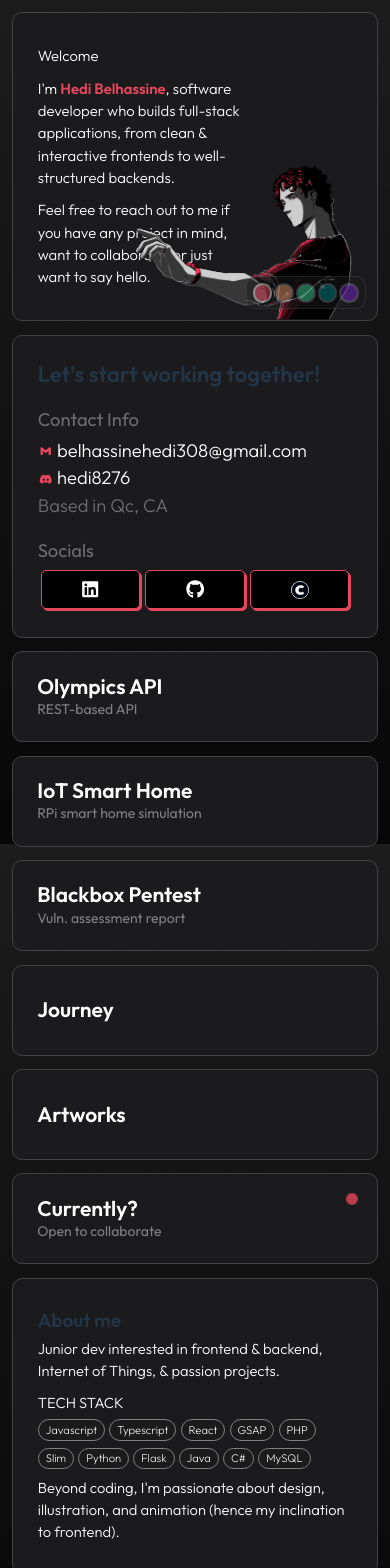
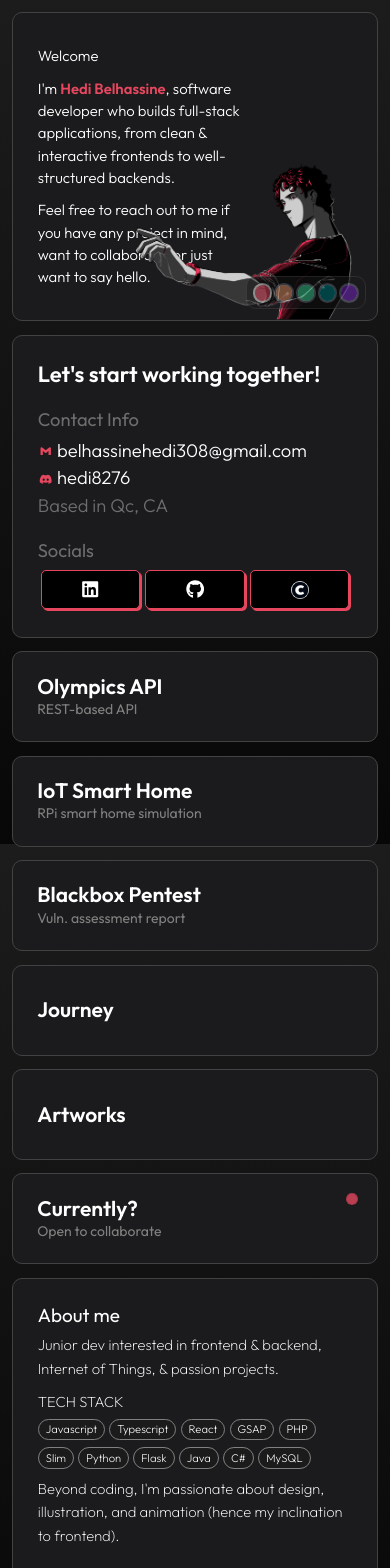
Before and after one commit to hedi3489/my-portfolio, a React (Vite) app: page / in a window 390 px wide. Shown: the top 1568 px of the page. Built offline with nearby package versions, Linux system fonts and the light colour scheme.

Commit message:
Little CSS cleanup

```diff
--- a/src/components/Cards.jsx
+++ b/src/components/Cards.jsx
@@ -15,11 +15,14 @@ import { FaGithub as Github } from "react-icons/fa";
 import CaraPNG from "../assets/cara-logo.png"
 
 function BioCard() {
+  const pStyle = { margin: '0.3em 0', padding: '0.2em 0', fontSize: 'clamp(0.8rem, 1.06rem, 1.1rem)' }
+  const bStyle = { fontWeight: '600', color: 'var(--border-card-secondary)' }
+
   return <div className='flex flex-5 width-100 height-100 card position-relative'>
     <div className="bio-text width-65 height-50">
-      <p>Welcome</p>
-      <p>I'm <b>Hedi Belhassine</b>, software developer who builds full-stack applications, from clean & interactive frontends to well-structured backends.</p>
-      <p>Feel free to reach out to me if you have any project in mind, want to collaborate, or just want to say hello. </p>
+      <p style={pStyle}>Welcome</p>
+      <p style={pStyle}>I'm <b style={bStyle}>Hedi Belhassine</b>, software developer who builds full-stack applications, from clean & interactive frontends to well-structured backends.</p>
+      <p style={pStyle}>Feel free to reach out to me if you have any project in mind, want to collaborate, or just want to say hello. </p>
     </div>
 
     <CaptionedImage
@@ -64,13 +67,14 @@ function BioCard() {
 }
 
 function ContactCard() {
+  const littleIcon = { paddingTop: '5px', fontSize: '1.1rem', color: 'var(--border-card-secondary)' }
   return (
     <div>
       <div className="height-100 card contact-card">
         <h3><b>Let's start working together!</b></h3><br />
         <h4 style={{ color: '#6d6d6d', marginBottom: "0.2em" }}>Contact Info</h4>
-        <p><SiGmail className="tiny-socials-icon" /> belhassinehedi308@gmail.com</p>
-        <p><FaDiscord className="tiny-socials-icon" /> hedi8276</p>
+        <p><SiGmail style={littleIcon} /> belhassinehedi308@gmail.com</p>
+        <p><FaDiscord style={littleIcon} /> hedi8276</p>
         <p style={{ color: "#6d6d6d" }}>Based in Qc, CA</p>
 
         <br />
@@ -164,28 +168,21 @@ function ThemeCard() {
 }
 
 function AboutCard() {
+  const pStyle = { padding: '5px 0px', fontWeight: '200', lineHeight: '1.6' }
   return <div className='width-100 height-100 card about-card'>
     <h3>About me</h3>
-    <p>Junior dev interested in frontend & backend, Internet of Things, & passion projects.</p>
-    <p>TECH STACK</p>
-    {/* <ul>
-      <li>Javascript</li>
-      <li>React</li>
-      <li>Node.js</li>
-      <li>PHP</li>
-      <li>Slim</li>
-    </ul> */}
-    {/* <div className="width-65"> */}
-      <TechStack
-        items={['Javascript', 'Typescript', 'React', 'GSAP', 'PHP', 'Slim', 'Python', 'Flask', 'Java', 'C#', 'MySQL']} />
-    {/* </div> */}
-    <p>Beyond coding, I'm passionate about design, illustration, and animation (hence my inclination to frontend).</p>
+    <p style={pStyle}>Junior dev interested in frontend & backend, Internet of Things, & passion projects.</p>
+    <p style={pStyle}>TECH STACK</p>
+    <TechStack
+      items={['Javascript', 'Typescript', 'React', 'GSAP', 'PHP', 'Slim', 'Python', 'Flask', 'Java', 'C#', 'MySQL']} />
+    <p style={pStyle}>Beyond coding, I'm passionate about design, illustration, and animation (hence my inclination to frontend).</p>
   </div>
 }
 
 function LittleFooter() {
+  const bStyle = { fontWeight: '600', color: 'var(--border-card-secondary)' }
   return <div className='width-100 height-100 card little-footer'>
-    <h3><b>WIP</b></h3>
+    <h3><b style={bStyle}>WIP</b></h3>
     <p>This is a work in progress. <br />Updates & fixes will be coming soon!</p>
   </div>
 }
--- a/src/styles/Typography.css
+++ b/src/styles/Typography.css
@@ -9,6 +9,7 @@ h5,
 p,
 ul {
   margin: 0;
+  color: white;
 }
 
 /* ---------------------------
@@ -47,43 +48,6 @@ ul {
 
 .home-page-container .contact-card p {
   font-size: 1.1em;
-}
-
-.bio-text p {
-  margin: 0.3em 0;
-  padding: 0.2em 0;
-  font-size: clamp(0.8rem, 1.06rem, 1.1rem);
-}
-
-.bio-text p b,
-.little-footer b {
-  font-weight: 600;
-  color: var(--border-card-secondary);
-}
-
-.about-card h3 {
-  margin-top: 5px;
-  font-weight: 600;
-}
-
-.about-card p {
-  padding: 5px 0px;
-  font-weight: 200;
-  line-height: 1.6;
-}
-
-.about-card ul {
-  padding-left: 15px;
-  margin-bottom: 20px;
-  font-size: 1.15em;
-  line-height: 1.5;
-  font-weight: 300;
-}
-
-.home-page-container .tiny-socials-icon {
-  padding-top: 5px;
-  font-size: 1.1rem;
-  color: var(--border-card-secondary);
 }
 
 .home-page-container .socials-icon {
```
